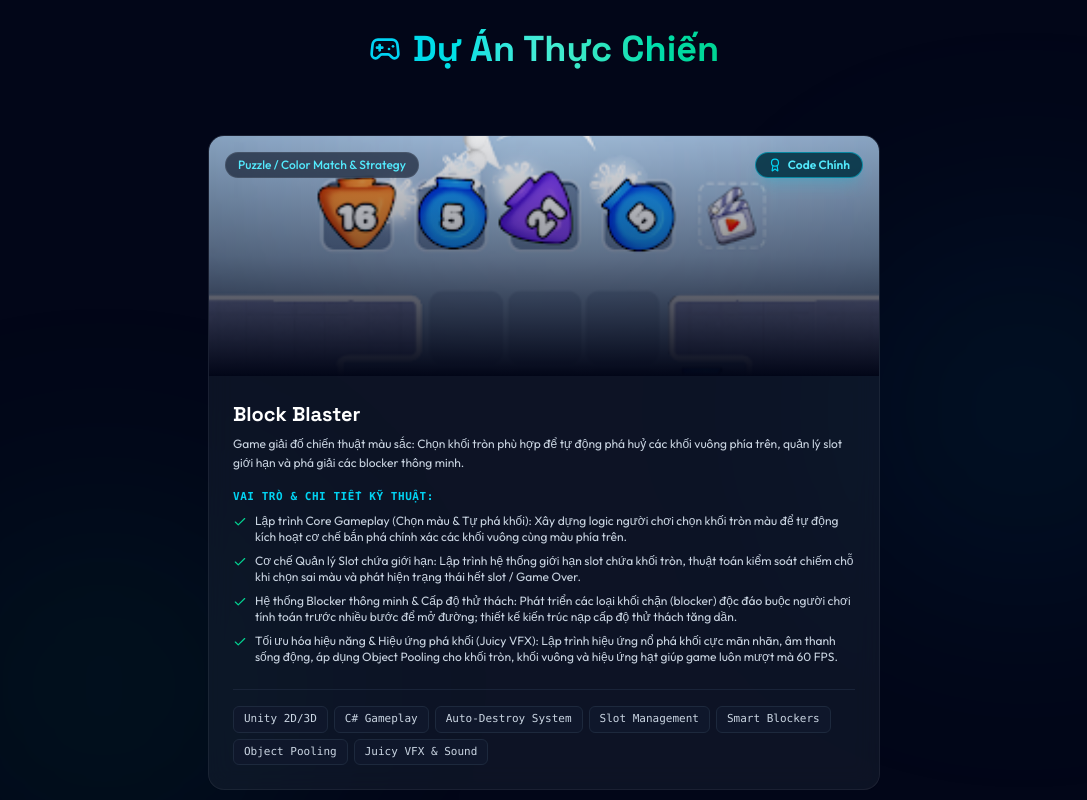
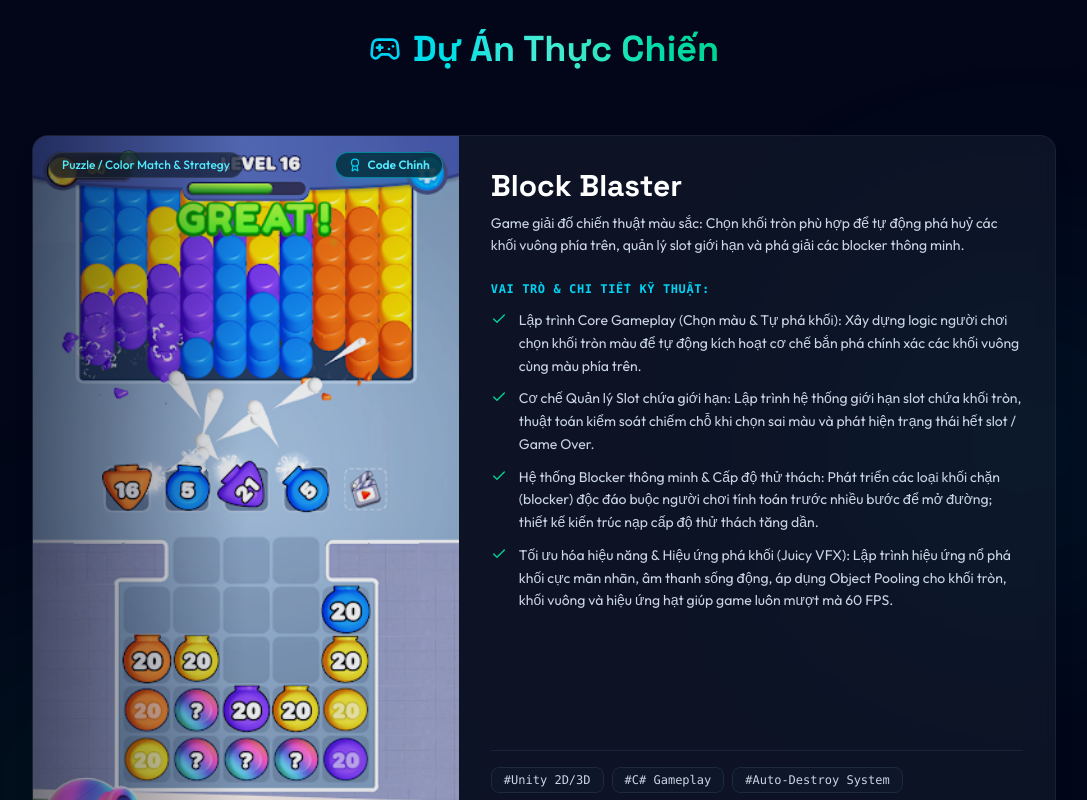
Before and after one commit to bon2ka4/Huan_CV, a React (Vite) app: page / in a window 1280 px wide. Shown: the part 2440-3240 px from the top of the page, without its empty margins (96-1183 px from the left). Built offline with nearby package versions, Linux system fonts and the light colour scheme.

Commit message:
style: expand Block Blaster project card to wide horizontal layout on desktop

```diff
--- a/src/App.jsx
+++ b/src/App.jsx
@@ -50,7 +50,7 @@ export default function App() {
             </div>
 
             {/* Projects Cards Grid */}
-            <div className={`grid grid-cols-1 ${filteredProjects.length === 1 ? 'max-w-2xl mx-auto' : 'md:grid-cols-2 lg:grid-cols-3'} gap-8`}>
+            <div className={`grid grid-cols-1 ${filteredProjects.length === 1 ? 'max-w-5xl mx-auto' : 'md:grid-cols-2 lg:grid-cols-3'} gap-8`}>
               {filteredProjects.map((project) => (
                 <ProjectCard
                   key={project.id}
--- a/src/components/ProjectCard.jsx
+++ b/src/components/ProjectCard.jsx
@@ -3,19 +3,19 @@ import { Gamepad2, Check, Play, Sparkles, Award } from 'lucide-react';
 
 export default function ProjectCard({ project, onPlayDemo }) {
   return (
-    <div className="glass-card rounded-2xl overflow-hidden border border-slate-800 flex flex-col group hover:border-cyan-500/40 transition-all duration-300">
+    <div className="glass-card rounded-2xl overflow-hidden border border-slate-800 flex flex-col lg:flex-row group hover:border-cyan-500/40 transition-all duration-300 shadow-xl">
 
       {/* Thumbnail & Image Overlay Container */}
-      <div className="relative h-60 w-full overflow-hidden bg-slate-900">
+      <div className="relative lg:w-5/12 min-h-[300px] lg:min-h-[420px] overflow-hidden bg-slate-900 shrink-0">
         <img
           src={project.thumbnail}
           alt={project.title}
-          className="w-full h-full object-cover group-hover:scale-105 transition-transform duration-500 opacity-90 group-hover:opacity-100"
+          className="w-full h-full object-cover object-top group-hover:scale-105 transition-transform duration-500 opacity-90 group-hover:opacity-100"
         />
-        <div className="absolute inset-0 bg-gradient-to-t from-slate-950 via-slate-950/40 to-transparent" />
+        <div className="absolute inset-0 bg-gradient-to-t lg:bg-gradient-to-r from-slate-950 via-transparent to-transparent opacity-50" />
 
         {/* Top Badges */}
-        <div className="absolute top-4 left-4 right-4 flex items-center justify-between">
+        <div className="absolute top-4 left-4 right-4 flex items-center justify-between z-10">
           <span className="px-3 py-1 rounded-full text-xs font-medium glass-panel border border-slate-700 text-cyan-300">
             {project.category}
           </span>
@@ -30,39 +30,43 @@ export default function ProjectCard({ project, onPlayDemo }) {
       </div>
 
       {/* Card Content Body */}
-      <div className="p-6 flex-1 flex flex-col justify-between space-y-6">
+      <div className="p-6 sm:p-8 flex-1 flex flex-col justify-between space-y-6">
+        <div className="space-y-4">
           <div>
-          <h3 className="font-heading font-bold text-xl text-white group-hover:text-cyan-400 transition-colors">
+            <h3 className="font-heading font-bold text-2xl sm:text-3xl text-white group-hover:text-cyan-400 transition-colors">
               {project.title}
             </h3>
 
-          <p className="text-slate-300 text-xs mt-1.5 leading-relaxed">
+            <p className="text-slate-300 text-sm mt-2 leading-relaxed">
               {project.tagline}
             </p>
+          </div>
 
           {/* Key Technical Highlights */}
-          <div className="mt-4 space-y-2">
-            <span className="text-[11px] font-mono uppercase tracking-wider text-cyan-400 font-semibold block">
+          <div className="space-y-3 pt-2">
+            <span className="text-xs font-mono uppercase tracking-wider text-cyan-400 font-semibold block">
               Vai trò & Chi tiết kỹ thuật:
             </span>
+            <div className="space-y-2.5">
               {project.features.map((feat, idx) => (
-              <div key={idx} className="flex items-start gap-2 text-xs text-slate-300">
-                <Check className="w-3.5 h-3.5 text-emerald-400 shrink-0 mt-0.5" />
+                <div key={idx} className="flex items-start gap-3 text-xs sm:text-sm text-slate-300 leading-relaxed">
+                  <Check className="w-4 h-4 text-emerald-400 shrink-0 mt-0.5" />
                   <span>{feat}</span>
                 </div>
               ))}
             </div>
           </div>
+        </div>
 
         {/* Tech Stack Pills */}
-        <div className="space-y-4 pt-4 border-t border-slate-800/80">
-          <div className="flex flex-wrap gap-1.5">
+        <div className="pt-4 border-t border-slate-800/80">
+          <div className="flex flex-wrap gap-2">
             {project.techStack.map((tech, idx) => (
               <span
                 key={idx}
-                className="px-2.5 py-1 rounded-md text-[11px] font-mono bg-slate-900 text-slate-300 border border-slate-800"
+                className="px-3 py-1 rounded-lg text-xs font-mono bg-slate-900/90 text-slate-300 border border-slate-800"
               >
-                {tech}
+                #{tech}
               </span>
             ))}
           </div>
```
Lines whose indentation alone changed are shown as unchanged.
